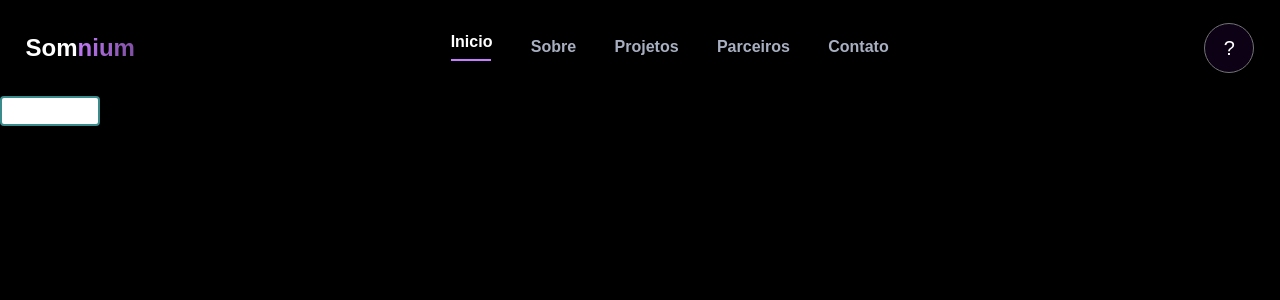
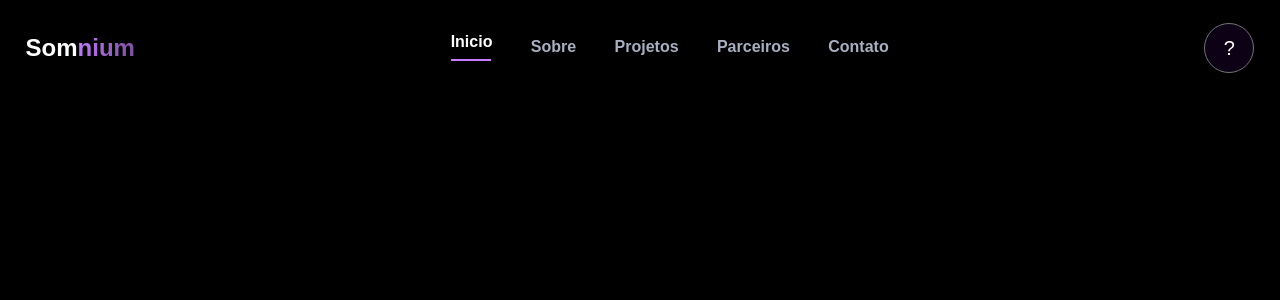
Before and after one commit to Somnium-Git/landing-page, a Next.js app in the folder frontend/: page / in a window 1280 px wide. Shown: the top 300 px of the page. Built offline with nearby package versions, Linux system fonts and the light colour scheme.

Commit message:
upd page.tsx

```diff
--- a/frontend/src/app/page.tsx
+++ b/frontend/src/app/page.tsx
@@ -1,19 +1,6 @@
-'use client'
-import Button from '@/components/Button/Button'
-import Text from '@/components/Text/Text'
-
 export default function Home() {
-
-  const c = ()=>{
-    alert('oi')
-  }
-
   return (
     <div>
-      <Button>
-
-      </Button>
-
     </div>
   )
 }
```
